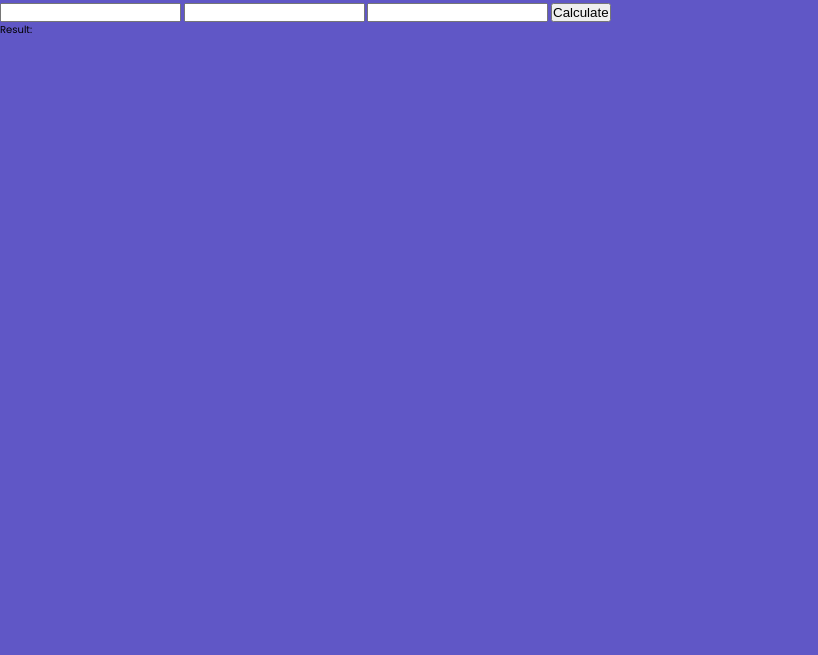
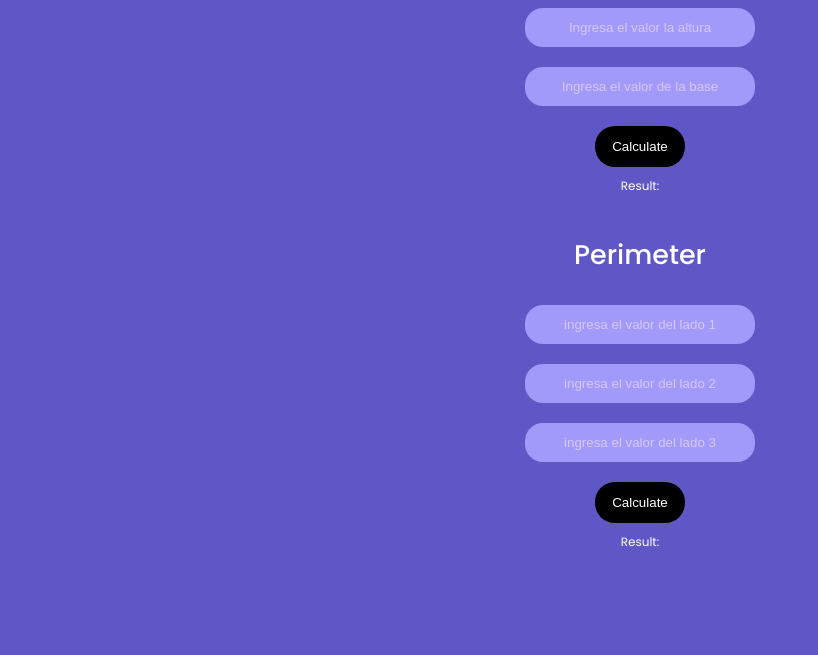
Before and after one commit to Nahum0318/PageFigures, a plain HTML site: page triangle.html in a window 1280 px wide. Shown: the part 145-800 px from the top of the page, without its empty margins (0-818 px from the left). Drawn offline with Linux system fonts and the light colour scheme.

Commit message:
page Triangle design finished

```diff
--- a/css/stiyle.css
+++ b/css/stiyle.css
@@ -100,3 +100,114 @@ main .main--buttons-container .icon-rectangule{
 }
 
 /* Estilos para las páginas de figuras */
+.body-Figures header{
+    margin-top: 10px;
+}
+.body-Figures h2{
+    margin-top: 10px;
+    font-size: 2.7rem;
+    font-weight: 500;
+    color: var(--white);
+}
+main .area-container{
+    display: flex;
+    flex-direction: column;
+    align-items: center;
+}
+main .area-container form{
+    display: flex;
+    flex-direction: column;
+    align-items: center;
+    margin-top: 10px;
+}
+main .area-container form input{
+    margin-top: 20px;
+    width: 230px;
+    height: 39px;
+    text-align: center;
+    border-radius: 18px;
+    background-color: var(--secundaryColor);
+    color: var(--white);
+    border: none; /*Quitamos el borde por defecto*/
+}
+main .area-container form input:focus{ /*cuando el imput este activo, quitamos el borde por defecto y cambi8amos a una más fuerte*/
+  border: 1px solid var(--white);
+  outline: none;
+}
+main .area-container form input::placeholder{
+    color: var(--ligthgray);
+}
+main .area-container form input:hover{
+    border: 1px solid var(--white);
+}
+main .area-container form button{
+    margin-top: 20px;
+    width: 90px;
+    height: 41px;
+    color: var(--white);
+    background-color: var(--black);
+    border-radius: 20px;
+    border: none;
+}
+main .area-container form button:hover{
+    border: 1px solid var(--white);
+}
+main .area-container form button:active{
+    border: 2px solid var(--white);
+}
+main .area-container form p{
+    margin-top: 10px;
+    font-size: 1.2rem;
+    color: var(--white);
+}
+main .perimeter-container h2{
+    margin-top: 40px;
+}
+main .perimeter-container{
+    display: flex;
+    flex-direction: column;
+    align-items: center;
+}
+main .perimeter-container form{
+    display: flex;
+    flex-direction: column;
+    align-items: center;
+    margin-top: 10px;
+}
+main .perimeter-container form input{
+    margin-top: 20px;
+    width: 230px;
+    height: 39px;
+    text-align: center;
+    border-radius: 18px;
+    background-color: var(--secundaryColor);
+    color: var(--white);
+    border: none; /*Quitamos el borde por defecto*/
+}
+main .perimeter-container form input:focus{ /*cuando el imput este activo, quitamos el borde por defecto y cambi8amos a una más fuerte*/
+  border: 1px solid var(--white);
+  outline: none;
+}
+main .perimeter-container form input::placeholder{
+    color: var(--ligthgray);
+}
+main .perimeter-container form button{
+    margin-top: 20px;
+    width: 90px;
+    height: 41px;
+    color: var(--white);
+    background-color: var(--black);
+    border-radius: 20px;
+    border: none;
+}
+main .perimeter-container form button:hover{
+    border: 1px solid var(--white);
+}
+main .perimeter-container form button:active{
+    border: 2px solid var(--white);
+}
+main .perimeter-container form p{
+    margin-top: 10px;
+    font-size: 1.2rem;
+    color: var(--white);
+}
--- a/triangle.html
+++ b/triangle.html
@@ -12,20 +12,21 @@
         <img src="./assets/Triangle.png" alt="">
     </header>
     <main>
-        <section>
-            <h2></h2>
+        <section class="area-container">
+            <h2>Area</h2>
             <form action="">
-                <input id="inputAltura" type="number" placeholder="Ingresa el valor la altura">
-                <input id="inputBase" type="number" placeholder="Ingresa el valor de la base">
+                <input id="inputAltura" type="text" placeholder="Ingresa el valor la altura">
+                <input id="inputBase" type="text" placeholder="Ingresa el valor de la base">
                 <button type="button" onclick="onClickButtonArea()">Calculate</button>
                 <p id="resultArea">Result:</p>
             </form>
         </section>
-        <section>
+        <section class="perimeter-container">
+            <h2>Perimeter</h2>
             <form action="">
-                <input type="text">
-                <input type="text">
-                <input type="text">
+                <input type="text" placeholder="ingresa el valor del lado 1">
+                <input type="text" placeholder="ingresa el valor del lado 2">
+                <input type="text" placeholder="ingresa el valor del lado 3">
                 <button>Calculate</button>
                 <p>Result:</p>
             </form>
```
